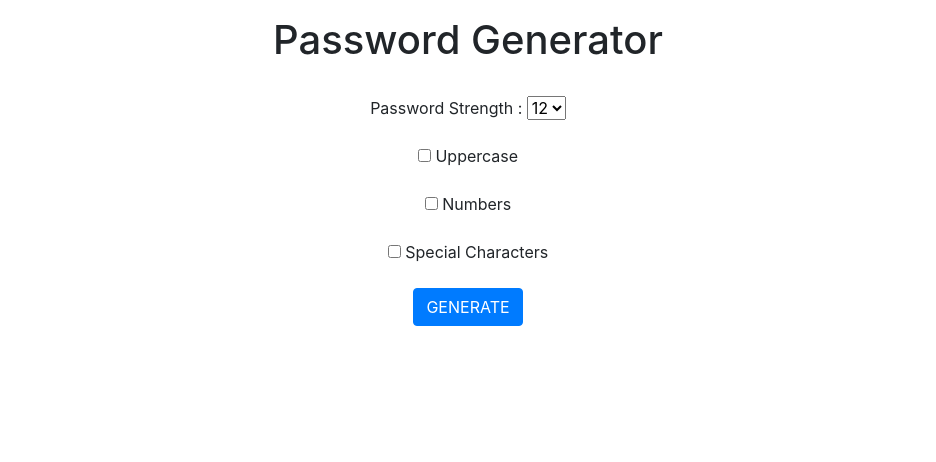
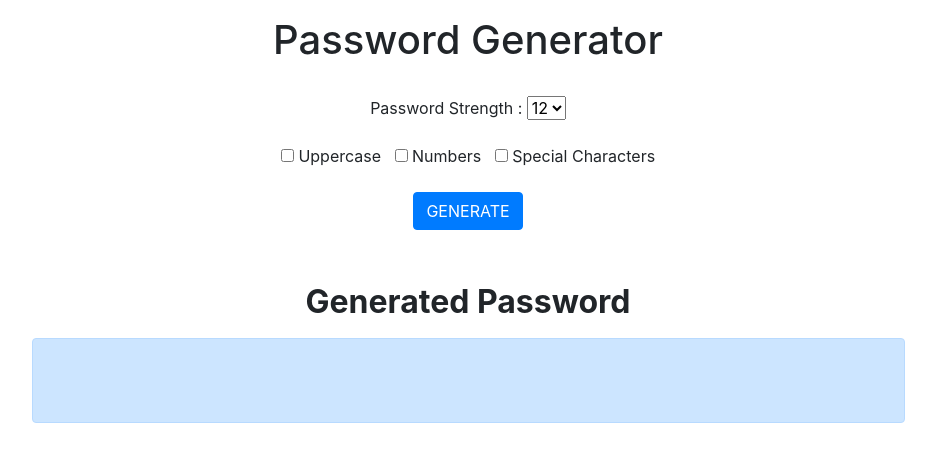
Before and after one commit to SwarajJalkote/Django_password_generator, a Django app: page / in a window 1280 px wide. Shown: the top 462 px of the page, without its empty margins (172-1108 px from the left). Run offline with Django 3.2, Linux system fonts and the light colour scheme; some libraries are stand-ins or nearby versions.

Commit message:
modified files

```diff
--- a/passwordGenerator/templates/passwordGenerator/index.html
+++ b/passwordGenerator/templates/passwordGenerator/index.html
@@ -7,7 +7,8 @@
         <div class="mt-3 container text-center">
         <h1>Password Generator</h1>
         <br />
-        <form action="{% url 'password' %}" >
+        <!-- <form action="{% url 'password' %}" > -->
+            <form action='/generatedPassword/'>
             Password Strength : <select name="length">
                 <option value="6">6</option>
                 <option value="7">7</option>
@@ -23,15 +24,20 @@
 
             <br /><br />
             <input type="checkbox" name="uppercase" > Uppercase
-            <br /><br />
+            &nbsp;
             <input type="checkbox" name="numbers" > Numbers
-            <br /><br />
+            &nbsp;
             <input type="checkbox" name="special" > Special Characters
             <br /><br />
+
             <input type="submit" value="GENERATE" class="btn btn-primary"/>
+        </form>
+
+        <br /><br />
 
 
-        </form>
+        <label for="generatedPassword" style="font-weight: bold;font-size: 2em;">Generated Password</label><br />
+        <input class="mt-1 p-2 display-4 text-center alert alert-primary" type="text" id="generatedPassword" name="generatedPassword" value="{{ password }}" >
     </div>
     </body>
 </html>
--- a/passwordGenerator/views.py
+++ b/passwordGenerator/views.py
@@ -26,4 +26,5 @@ def password(request):
     for num in range(length):
         randomPassword += random.choice(characters)
 
-    return render(request , 'passwordGenerator/password.html',{'password':randomPassword})
+    ## return render(request , 'passwordGenerator/password.html',{'password':randomPassword})
+    return render(request , 'passwordGenerator/index.html',{'password':randomPassword})
```
Also changed, not shown: README.md.
